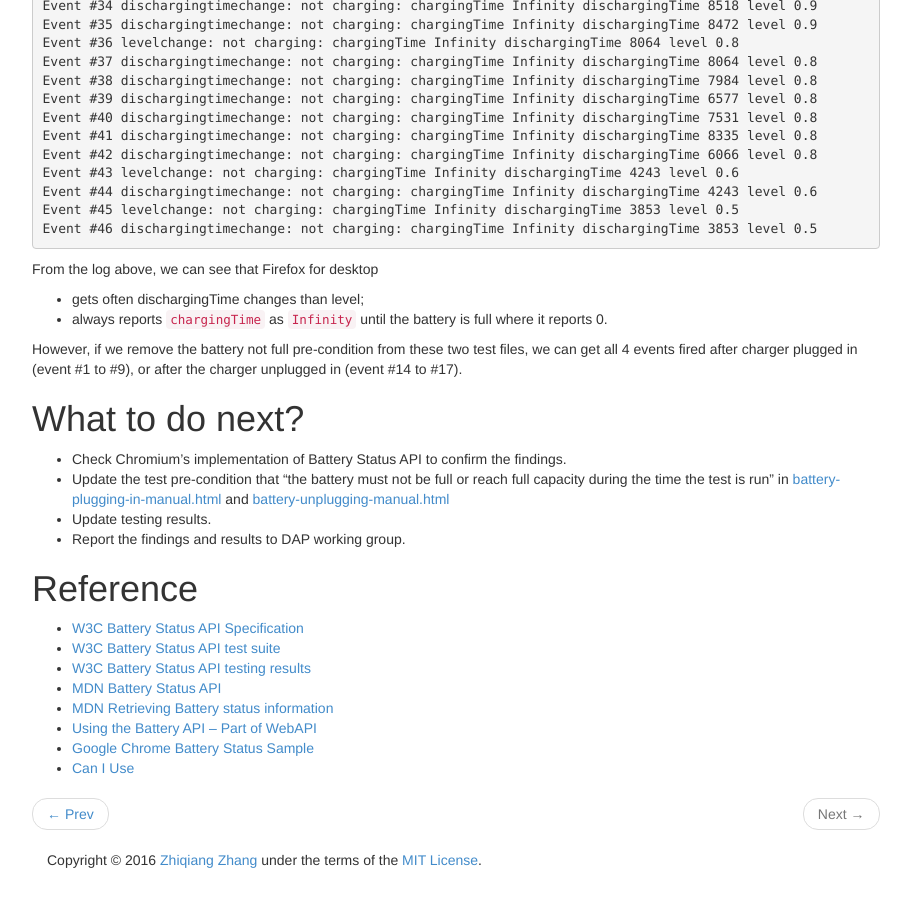
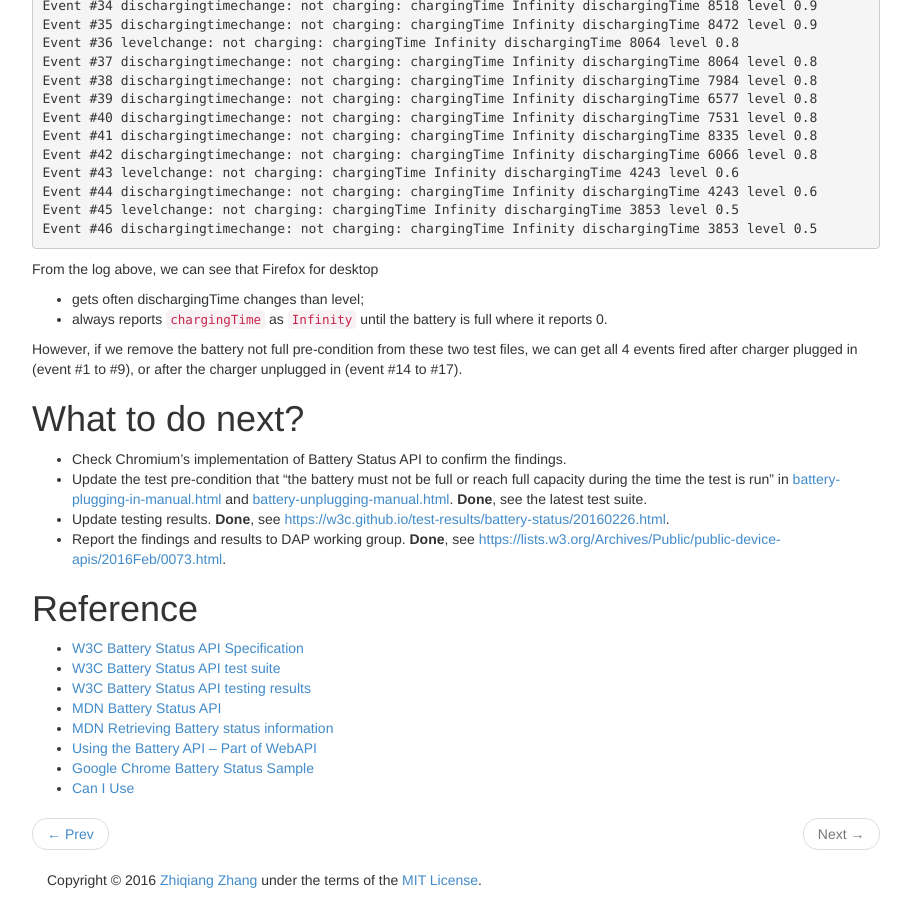
Before and after one commit to shuixin222/zqzhang.github.io, a Jekyll site: the page built from _posts/2016-02-18-testing-battery-status-api.md, in a window 1280 px wide and 900 px high, scrolled down 4762 px. Shown: the whole window, without its empty margins (38-949 px from the left). Built offline with Jekyll 4.4.1, drawn with Linux system fonts in a browser that asks for light colours.

Commit message:
Add status to what to do next

```diff
--- a/_posts/2016-02-18-testing-battery-status-api.md
+++ b/_posts/2016-02-18-testing-battery-status-api.md
@@ -303,9 +303,12 @@ or after the charger unplugged in (event #14 to #17).
   capacity during the time the test is run" in
   [battery-plugging-in-manual.html](http://w3c-test.org/battery-status/battery-plugging-in-manual.html)
   and
-  [battery-unplugging-manual.html](http://w3c-test.org/battery-status/battery-unplugging-manual.html)
-* Update testing results.
-* Report the findings and results to DAP working group.
+  [battery-unplugging-manual.html](http://w3c-test.org/battery-status/battery-unplugging-manual.html).
+  **Done**, see the latest test suite.
+* Update testing results. **Done**, see
+  [https://w3c.github.io/test-results/battery-status/20160226.html](https://w3c.github.io/test-results/battery-status/20160226.html).
+* Report the findings and results to DAP working group. **Done**, see
+  [https://lists.w3.org/Archives/Public/public-device-apis/2016Feb/0073.html](https://lists.w3.org/Archives/Public/public-device-apis/2016Feb/0073.html).
 
 # Reference
 
```
